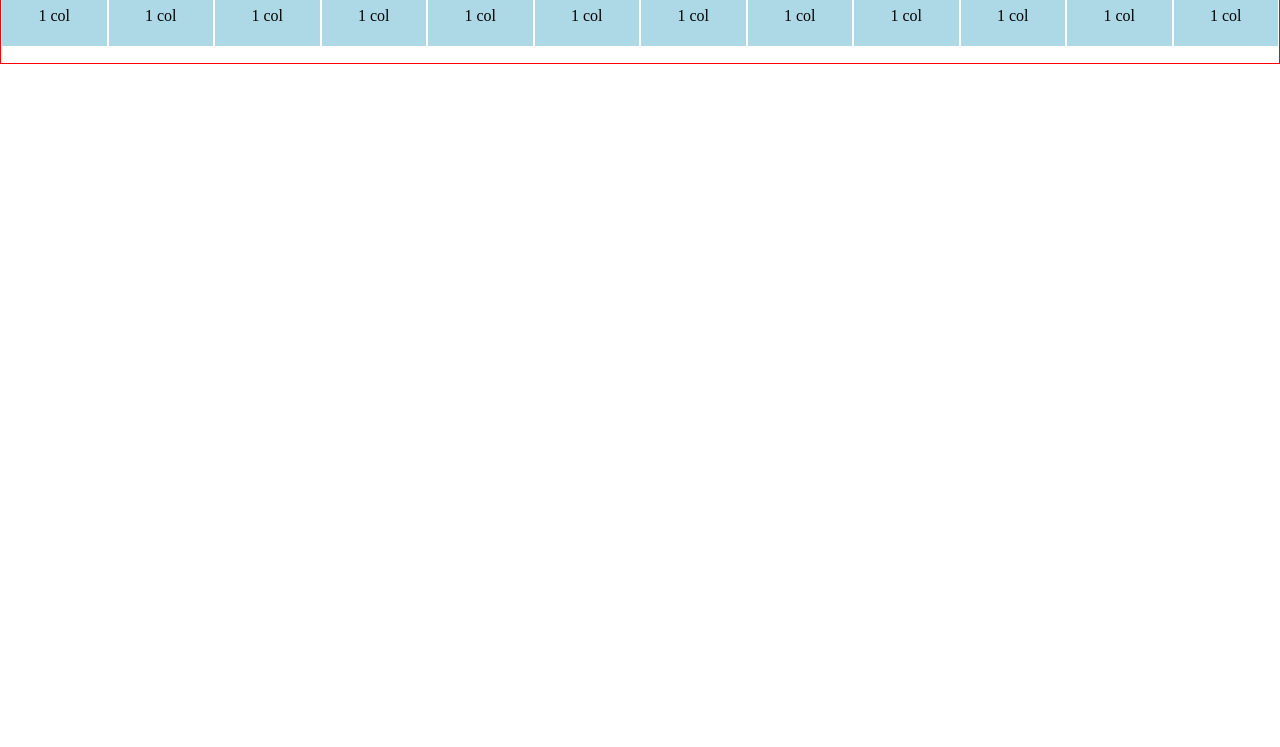
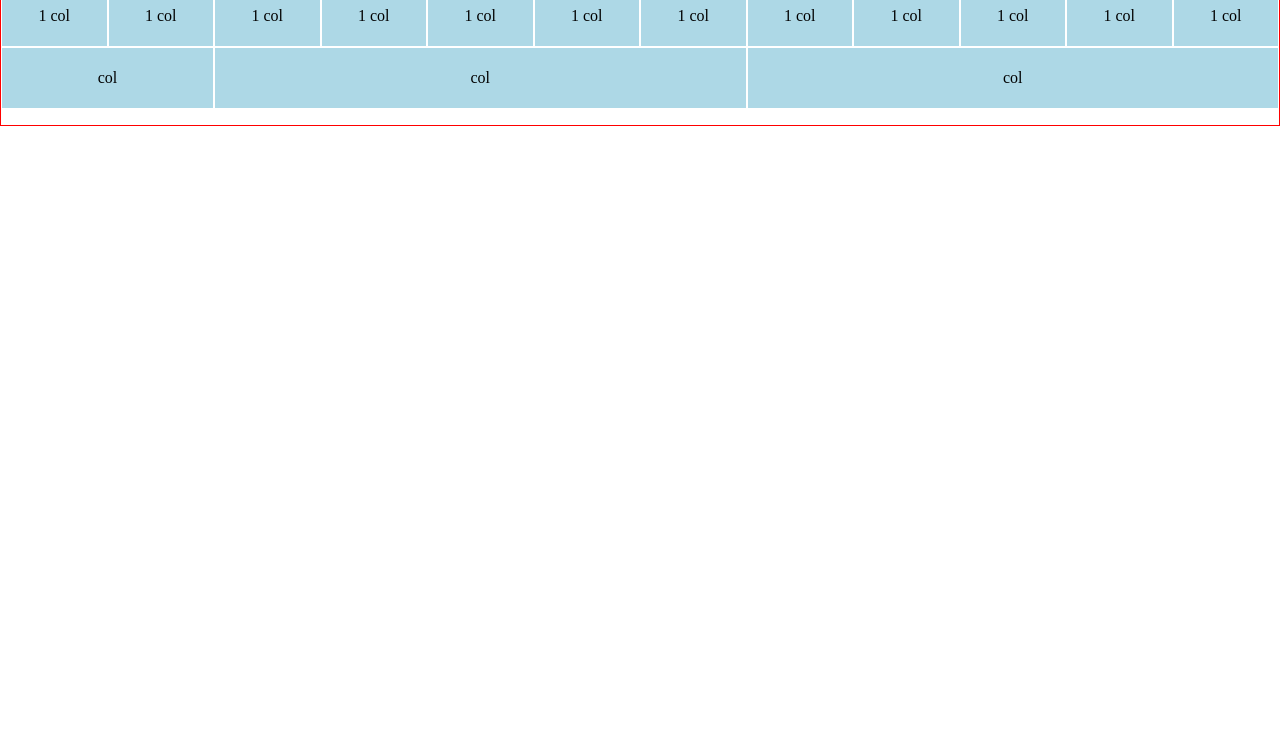
Before and after one commit to AlessandroLembo/html-css-12bool, a plain HTML site: page index.html in a window 1280 px wide. Shown: the part 53-800 px from the top of the page. Drawn offline with Linux system fonts and the light colour scheme.

Commit message:
seconda riga

```diff
--- a/12bool.css
+++ b/12bool.css
@@ -42,6 +42,17 @@
     /* flex-basis: 100%; */
 }
 
+.row > .col-2{
+    width: calc((100% / 12)* 2);
+    max-width: calc((100% / 12) * 2);
+}
+
+.row > .col-5{
+    width: calc((100% / 12) * 5);
+    max-width: calc((100% / 12) * 5);
+}
+
+
 .row > .col-12{
     width: 100%;
     max-width: 100%;
--- a/index.html
+++ b/index.html
@@ -17,6 +17,7 @@
             <h1>Esercizio per casa</h1>
         </div>
         <div class="row">
+            <!--prima riga 12 col-->
             <div class="col-1">1 col</div>
             <div class="col-1">1 col</div>
             <div class="col-1">1 col</div>
@@ -29,6 +30,10 @@
             <div class="col-1">1 col</div>
             <div class="col-1">1 col</div>
             <div class="col-1">1 col</div>
+            <!--seconda riga-->
+            <div class="col-2">col</div>
+            <div class="col-5">col</div>
+            <div class="col-5">col</div>
         </div>
 
     </div>
```
